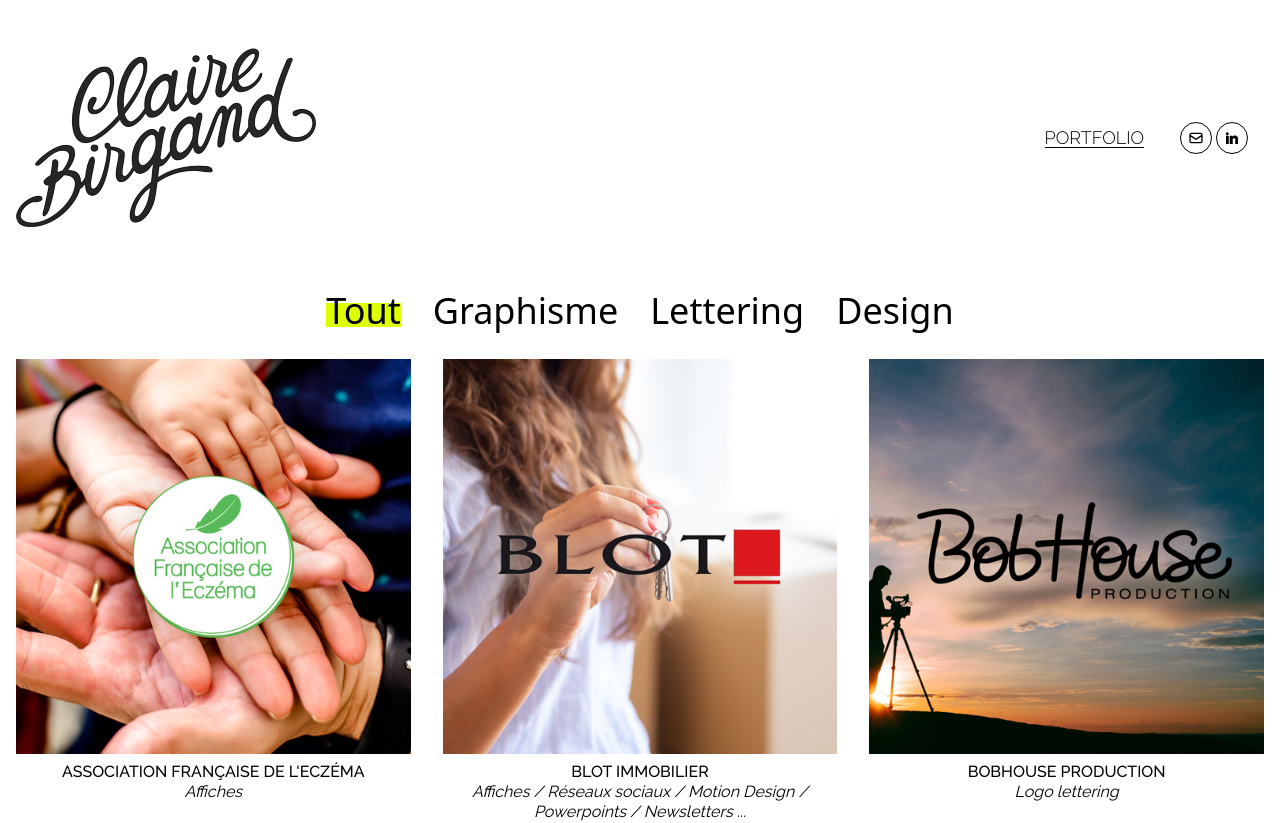
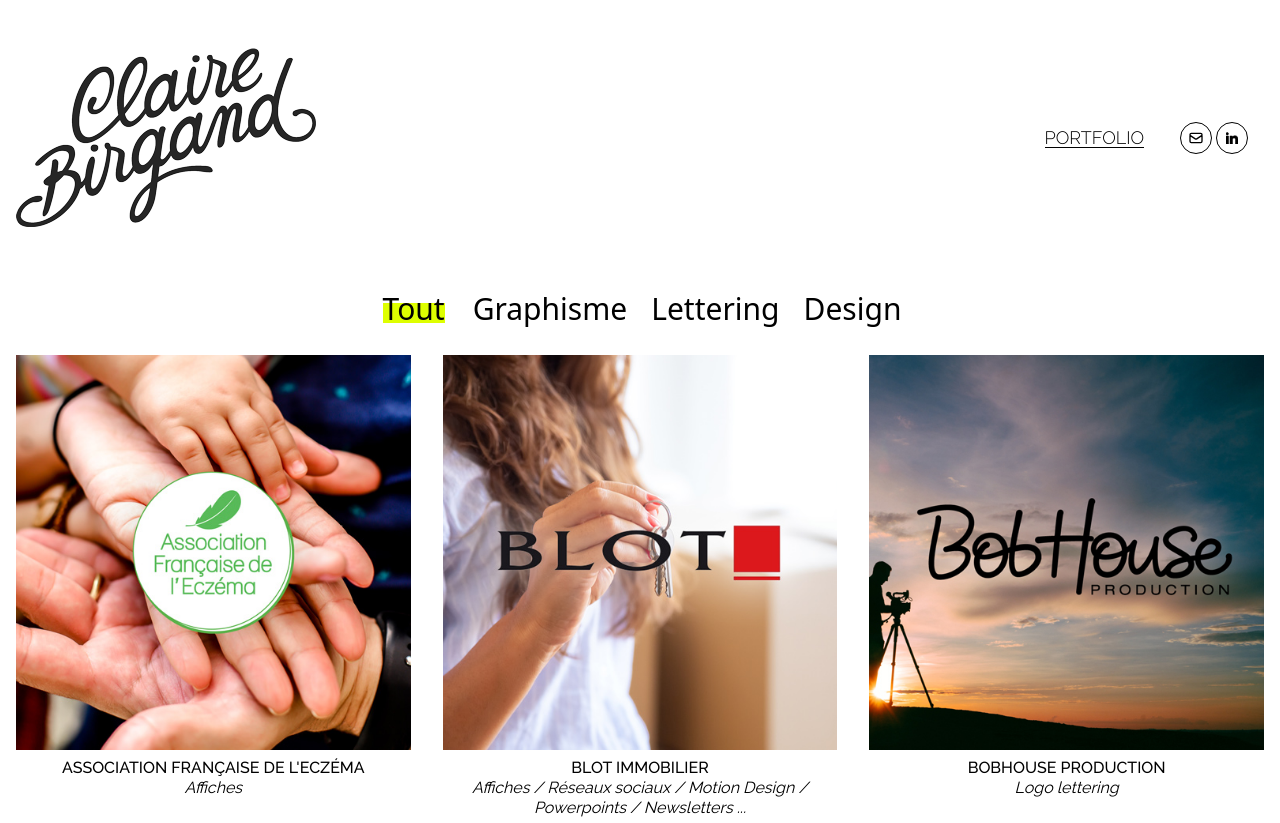
Before and after one commit to jhujhul/claire.birgand.fr, a Next.js app: page /portfolio/all in a window 1280 px wide. Shown: the top 823 px of the page. Built offline with nearby package versions, Linux system fonts and the light colour scheme; a web font is replaced by a local one; what @tailwindcss/typography would draw is missing.

Commit message:
fix: Glaire feedback

```diff
--- a/components/footer.tsx
+++ b/components/footer.tsx
@@ -10,7 +10,7 @@
 
 let telephoneString = "";
 for (let i = 0; i < 5; i++) {
-  telephoneString += telephone.slice(i, i + 2) + " ";
+  telephoneString += telephone.slice(i * 2, i * 2 + 2) + " ";
 }
 
 const Footer: FunctionComponent = () => {
--- a/components/portfolio-filter.tsx
+++ b/components/portfolio-filter.tsx
@@ -15,7 +15,7 @@
   return (
     <li>
       <Link href={`/portfolio/${category.id}`}>
-        <a className="relative inline-block font-mono text-4xl">
+        <a className="relative inline-block font-mono text-3xl">
           {isActive && (
             <span
               aria-hidden="true"
--- a/components/skillList.tsx
+++ b/components/skillList.tsx
@@ -19,7 +19,7 @@
       <Skill name="Lettering">
         <p>
           Je crée des lettrages (dessins des lettres) que ce soit pour un logo,
-          un t-shirt, une vitrine...
+          un <span className="whitespace-nowrap">t-shirt</span>, une vitrine...
         </p>
       </Skill>
       <Skill name="Design">
--- a/pages/portfolio/[categoryId].tsx
+++ b/pages/portfolio/[categoryId].tsx
@@ -28,13 +28,13 @@
         />
       </Head>
       <Container>
-        <div className="flex justify-center mb-7">
+        <div className="flex justify-center mb-7 px-4">
           <ul className="flex justify-center flex-wrap">
             <div className="mx-4">
               <PortfolioFilter category={CATEGORY_ALL} />
             </div>
             {categories.map((category) => (
-              <div key={category.id} className="mx-4">
+              <div key={category.id} className="mx-3">
                 <PortfolioFilter category={category} />
               </div>
             ))}
```
